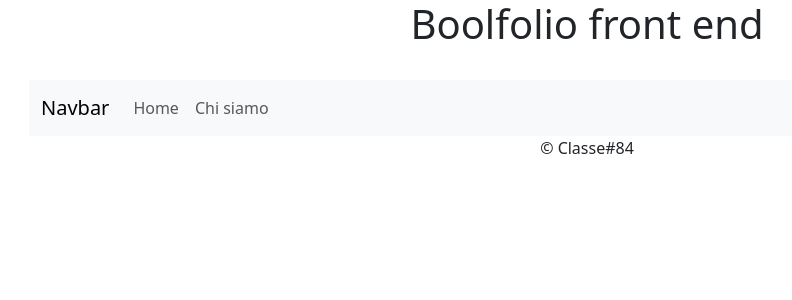
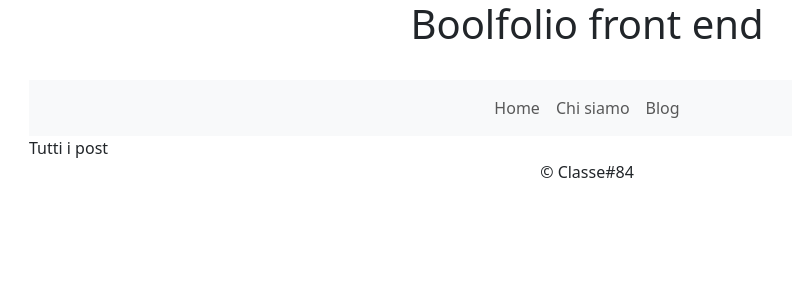
Before and after one commit to MonicaAuditore/vite-boolfolio, a Vue app: page /blog in a window 1280 px wide. Shown: the top 300 px of the page, without its empty margins (53-845 px from the left). Built offline with nearby package versions, Linux system fonts and the light colour scheme.

Commit message:
add_blog nav

```diff
--- a/src/components/AppHeader.vue
+++ b/src/components/AppHeader.vue
@@ -20,7 +20,6 @@ export default {
         <div class="col">
           <nav class="navbar navbar-expand-lg bg-body-tertiary">
             <div class="container-fluid">
-              <a class="navbar-brand" href="#">Navbar</a>
               <button
                 class="navbar-toggler"
                 type="button"
@@ -33,7 +32,7 @@ export default {
                 <span class="navbar-toggler-icon"></span>
               </button>
               <div class="collapse navbar-collapse" id="navbarNav">
-                <ul class="navbar-nav">
+                <ul class="navbar-nav d-flex w-100 justify-content-center">
                   <li class="nav-item">
                     <router-link :to="{ name: 'home' }" class="nav-link">
                       Home
@@ -42,6 +41,11 @@ export default {
                   <li class="nav-item">
                     <router-link :to="{ name: 'about-us' }" class="nav-link">
                       Chi siamo
+                    </router-link>
+                  </li>
+                  <li class="nav-item">
+                    <router-link :to="{ name: 'blog' }" class="nav-link">
+                      Blog
                     </router-link>
                   </li>
                 </ul>
--- /dev/null
+++ b/src/pages/PostsIndex.vue
@@ -0,0 +1,18 @@
+<script>
+export default {
+  name: "PostIndex",
+  data() {
+    return {};
+  },
+};
+</script>
+
+<template>
+  <div class="container">
+    <div class="row">
+      <div class="col">Tutti i post</div>
+    </div>
+  </div>
+</template>
+
+<style scoped></style>
--- a/src/router.js
+++ b/src/router.js
@@ -2,6 +2,7 @@ import { createRouter, createWebHistory } from "vue-router";
 
 import AppHome from "./pages/AppHome.vue";
 import AboutUs from "./pages/AboutUs.vue";
+import PostsIndex from "./pages/PostsIndex.vue";
 
 const router = createRouter({
   history: createWebHistory(),
@@ -16,6 +17,11 @@ const router = createRouter({
       name: "about-us",
       component: AboutUs,
     },
+    {
+      path: "/blog",
+      name: "blog",
+      component: PostsIndex,
+    },
   ],
 });
 
```
